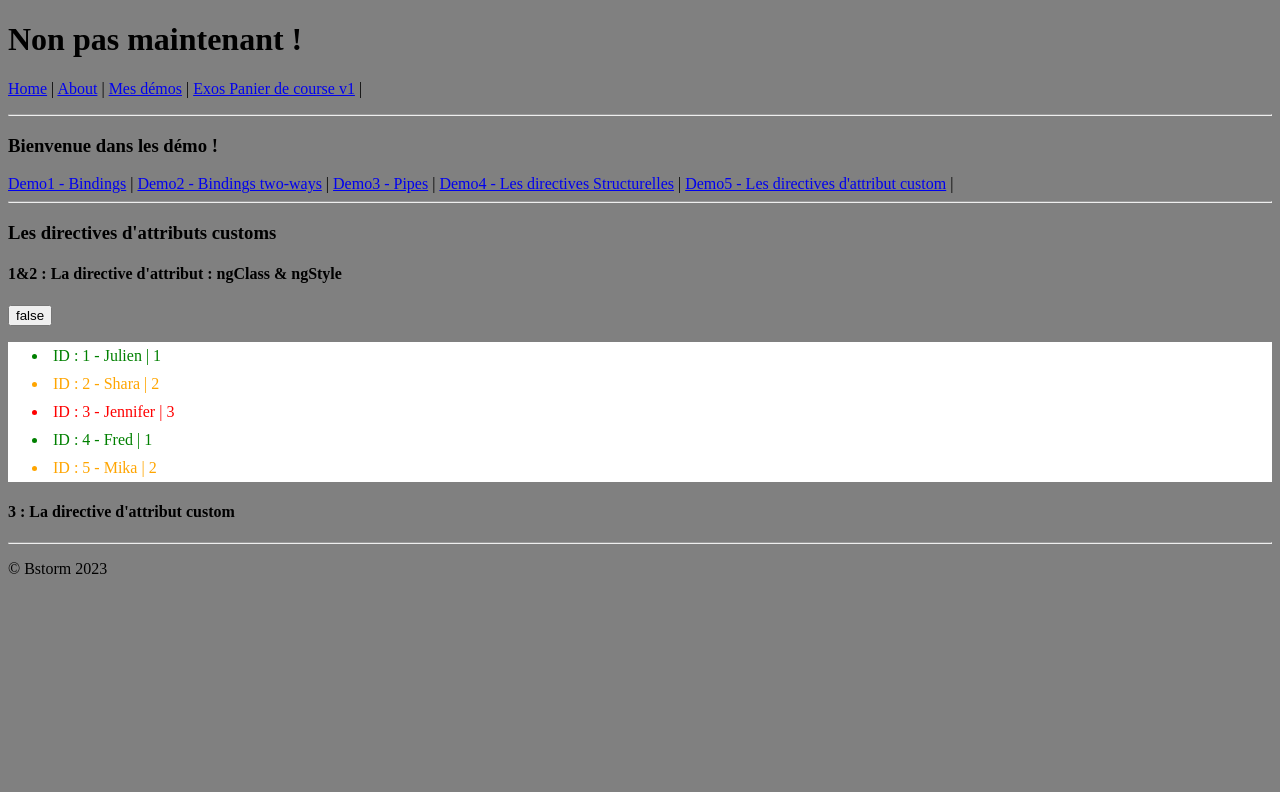
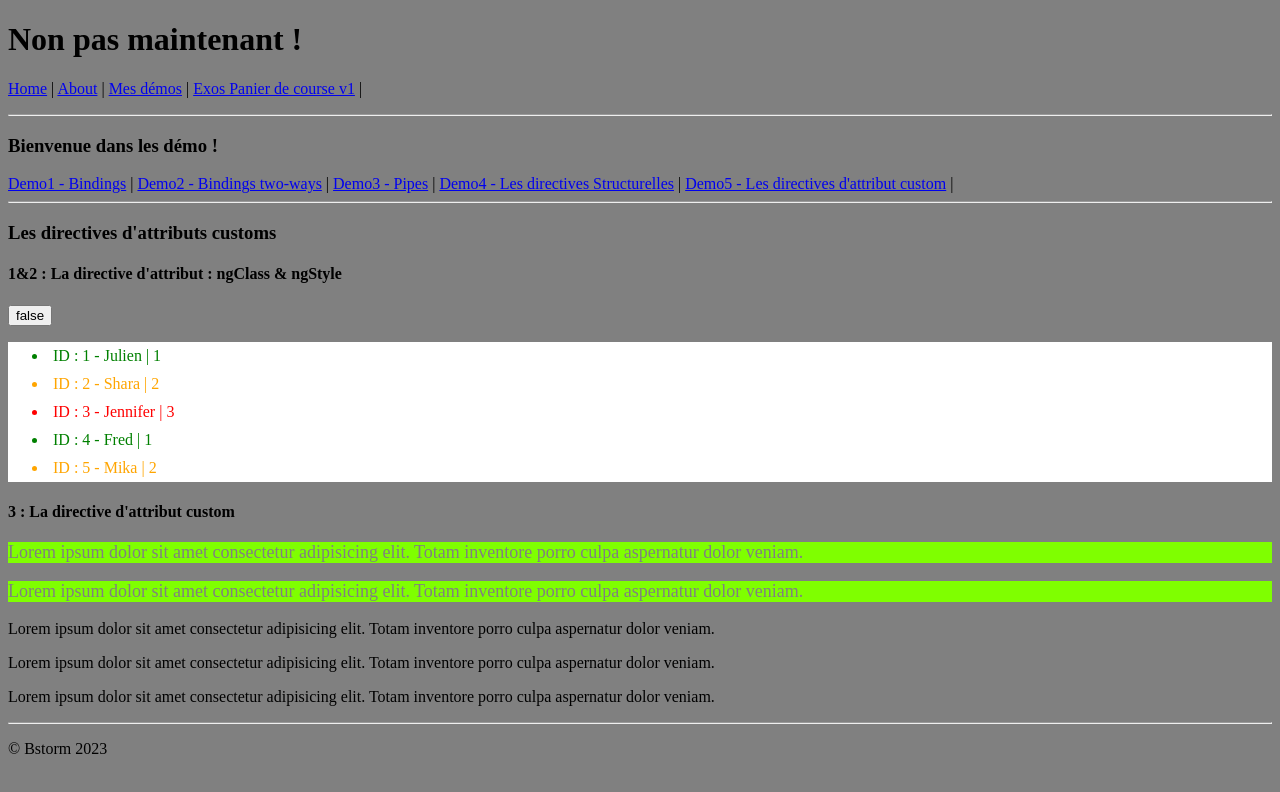
Before and after one commit to SteveBstorm/TFCyberSecuAngular, an Angular app: page /demo/demo5 in a window 1280 px wide. Shown: the top 792 px of the page. Built offline with nearby package versions, Linux system fonts and the light colour scheme.

Commit message:
add directive

```diff
--- a/src/app/app.module.ts
+++ b/src/app/app.module.ts
@@ -17,6 +17,8 @@ import { Demo4Component } from './components/demo/demo4/demo4.component';
 import { ExosCartV1Component } from './components/exos/exos-cart-v1/exos-cart-v1.component';
 import { MamyPipe } from './components/exos/exos-cart-v1/mamy.pipe';
 import { Demo5Component } from './components/demo/demo5/demo5.component';
+import { HighlightDirective } from './components/demo/demo5/highlight.directive';
+import { HighlightDynamicsDirective } from './components/demo/demo5/highlight-dynamics.directive';
 
 
 @NgModule({
@@ -35,6 +37,8 @@ import { Demo5Component } from './components/demo/demo5/demo5.component';
     ExosCartV1Component,
     MamyPipe,
     Demo5Component,
+    HighlightDirective,
+    HighlightDynamicsDirective,
   ],
   imports: [
     BrowserModule,
--- a/src/app/components/demo/demo5/demo5.component.html
+++ b/src/app/components/demo/demo5/demo5.component.html
@@ -16,3 +16,9 @@
 
 
 <h4>3 : La directive d'attribut custom</h4>
+
+<p appHighlight>Lorem ipsum dolor sit amet consectetur adipisicing elit. Totam inventore porro culpa aspernatur dolor veniam.</p>
+<p  appHighlight appHighlightDynamics>Lorem ipsum dolor sit amet consectetur adipisicing elit. Totam inventore porro culpa aspernatur dolor veniam.</p>
+<p appHighlightDynamics>Lorem ipsum dolor sit amet consectetur adipisicing elit. Totam inventore porro culpa aspernatur dolor veniam.</p>
+<p appHighlightDynamics>Lorem ipsum dolor sit amet consectetur adipisicing elit. Totam inventore porro culpa aspernatur dolor veniam.</p>
+<p appHighlightDynamics>Lorem ipsum dolor sit amet consectetur adipisicing elit. Totam inventore porro culpa aspernatur dolor veniam.</p>
--- /dev/null
+++ b/src/app/components/demo/demo5/highlight-dynamics.directive.ts
@@ -0,0 +1,20 @@
+import { Directive, ElementRef, HostListener } from '@angular/core';
+
+@Directive({
+  selector: '[appHighlightDynamics]'
+})
+export class HighlightDynamicsDirective {
+
+  constructor(private el : ElementRef) { }
+
+
+  @HostListener("mouseenter")
+  onMouseEnter(){
+    this.el.nativeElement.style.fontSize="1.5rem"
+  }
+
+  @HostListener("mouseleave")
+  onMouseLeave(){
+    this.el.nativeElement.style.fontSize="1rem"
+  }
+}
--- /dev/null
+++ b/src/app/components/demo/demo5/highlight.directive.ts
@@ -0,0 +1,15 @@
+import { Directive, ElementRef } from '@angular/core';
+
+@Directive({
+  selector: '[appHighlight]'
+})
+export class HighlightDirective {
+
+  constructor(private el : ElementRef) {
+    console.log(el)
+    this.el.nativeElement.style.color="grey"
+    this.el.nativeElement.style.fontSize = "18px"
+    this.el.nativeElement.style.backgroundColor="chartreuse"
+  }
+
+}
```
